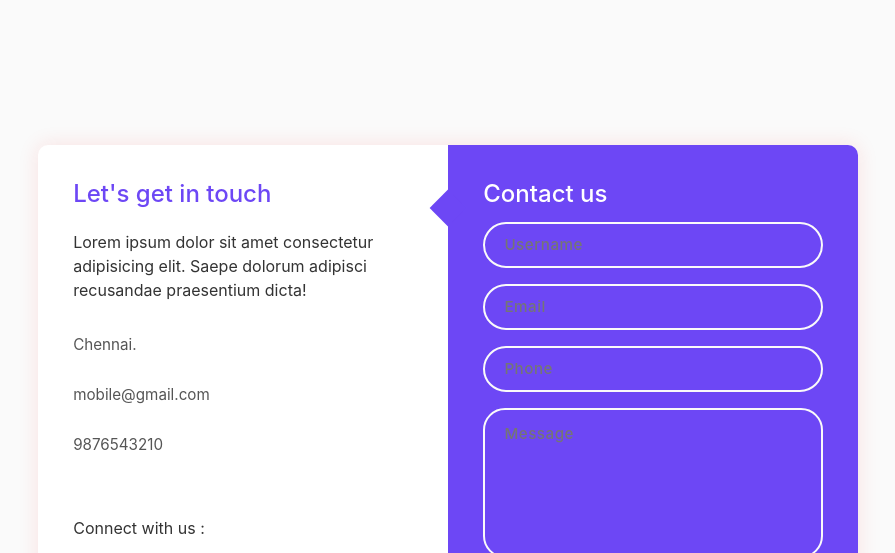
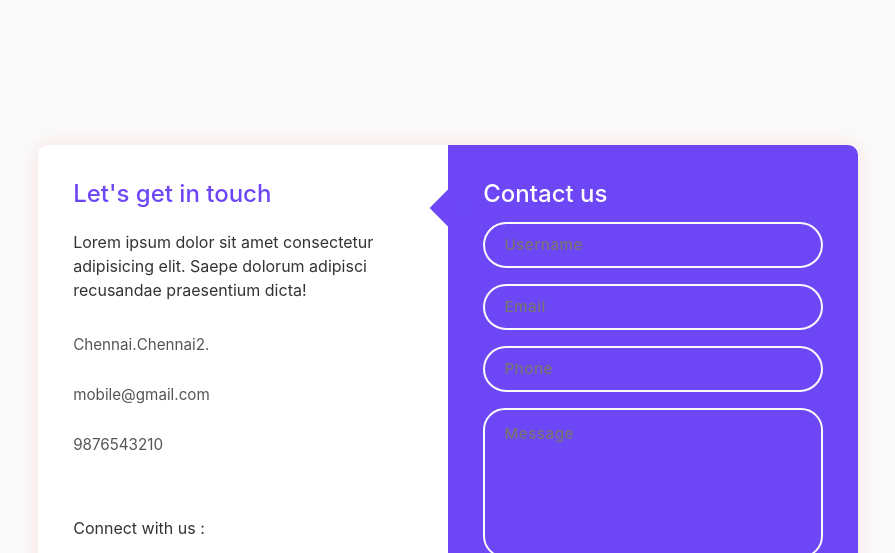
Before and after one commit to MeenatchiSaha/Mobile-Website, a plain HTML site: page contact.html in a window 1280 px wide. Shown: the top 553 px of the page, without its empty margins (192-1087 px from the left). Drawn offline with nearby package versions, Linux system fonts and the light colour scheme.

Commit message:
in contact add chennai2

```diff
--- a/contact.html
+++ b/contact.html
@@ -31,6 +31,7 @@
             <div class="information">
 
               <p>Chennai.</p>
+                <p>Chennai2.</p>
             </div>
             <div class="information">
 
```
